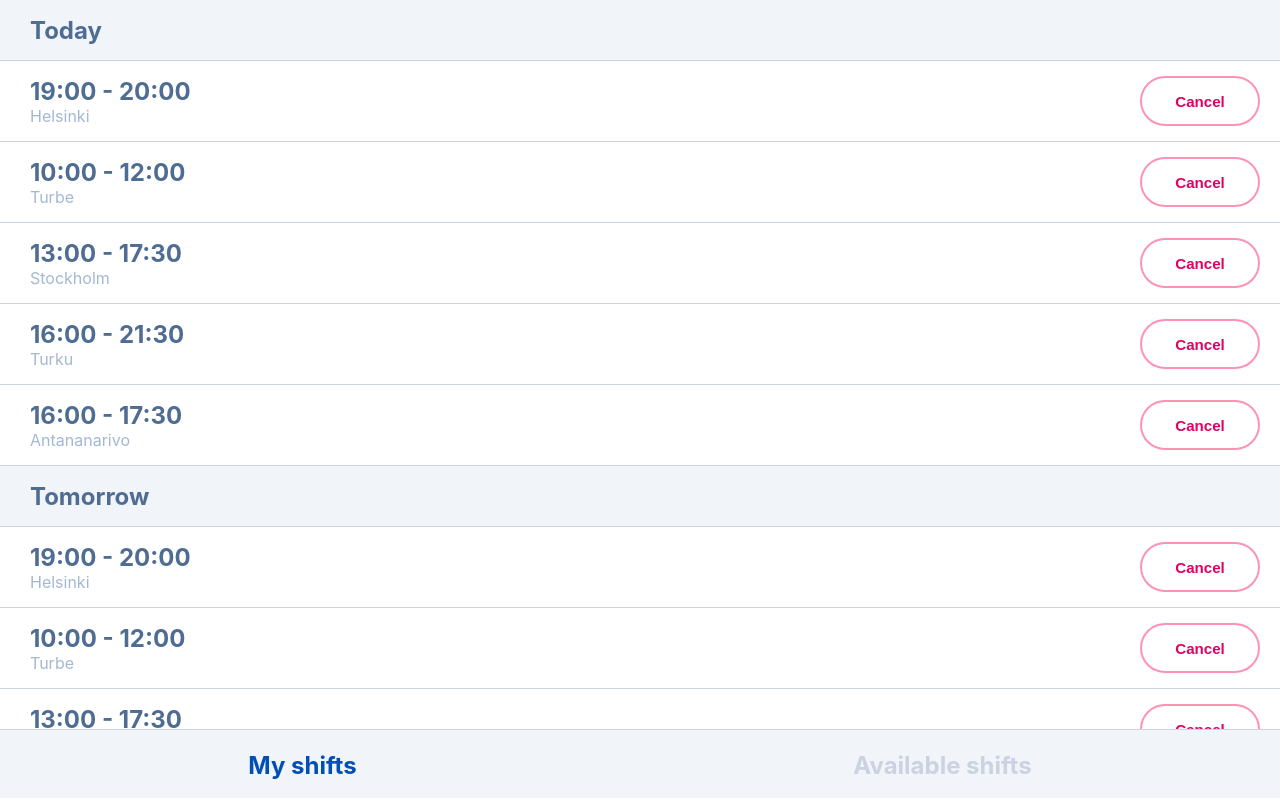
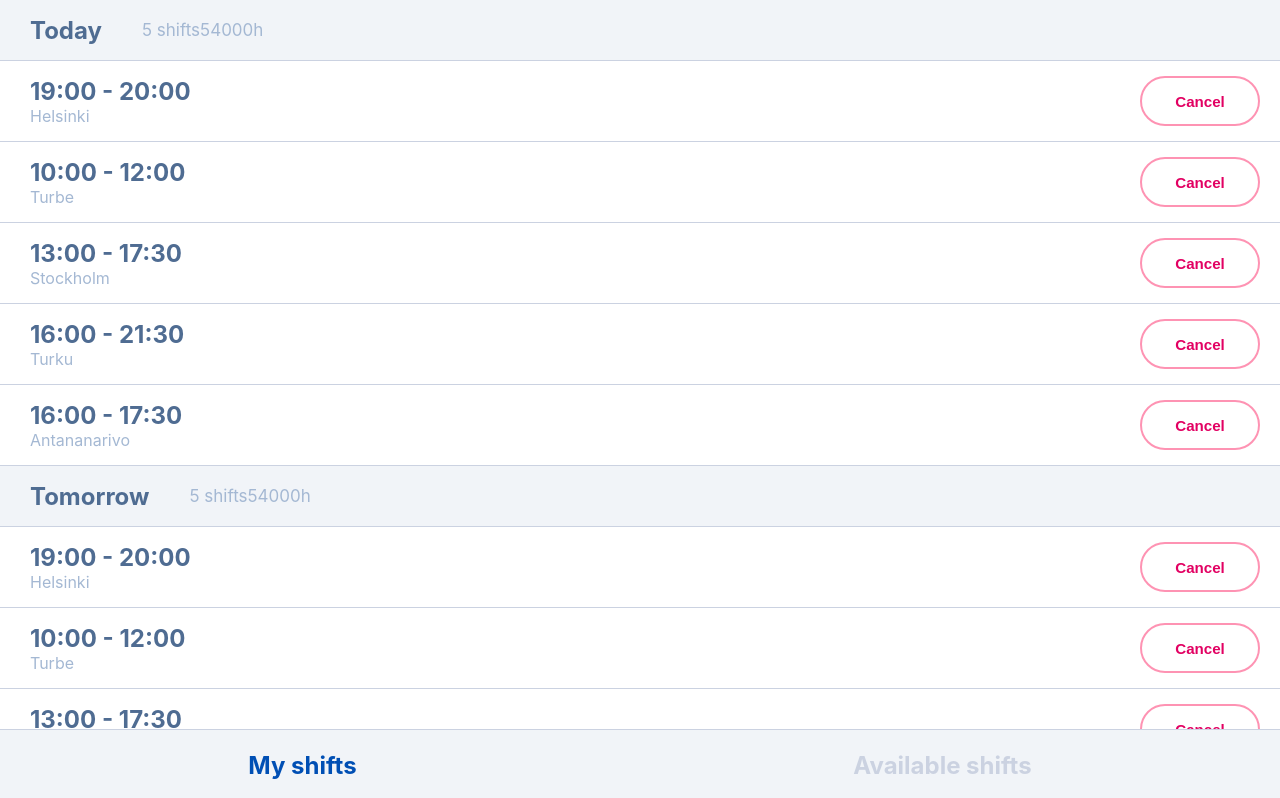
Before and after one commit to kaechesbord/tasks-app, a React (Create React App) app: page / in a window 1280 px wide. Shown: the top 798 px of the page. Built offline with nearby package versions, Linux system fonts and the light colour scheme.

Commit message:
n shifts n h

```diff
--- a/src/App.js
+++ b/src/App.js
@@ -4,27 +4,53 @@ import Tab from './components/Tab';
 import './App.css';
 import { DateTime } from 'luxon';
 import Footer from './components/Footer';
+import { mockDataTime } from './components/Tab';
+import { calculateTimeDuration } from './components/Tab';
+
+let startTime = 0;
+let endTime = 0;
+let time = 0;
+
+mockDataTime.map((item) => {
+  startTime = item.startTime;
+  endTime = item.endTime;
+  time = calculateTimeDuration(startTime, endTime);
+  return time;
+});
+
+export const mockData = [
+  {
+    date: 'Today',
+    when: DateTime.local().startOf('day').valueOf(),
+    time: time,
+  },
+  {
+    date: 'Tomorrow',
+    when: DateTime.local().plus({ days: 1 }).startOf('day').valueOf(),
+    time: time,
+  },
+  {
+    date: 'September 22',
+    when: DateTime.fromObject({ year: 2023, month: 9, day: 22 }).startOf('day').valueOf(),
+    time: time,
+  },
+];
 
 
-export const mockData = [
-  { date: 'Today',   when: DateTime.local().startOf('day').valueOf() },
-  { date: 'Tomorrow', when: DateTime.local().plus({ days: 1 }).startOf('day').valueOf() },
-  { date: 'September 22',when: DateTime.fromObject({ year: 2023, month: 9, day: 22 }).startOf('day')}
-];
-
+const shifts = mockDataTime.length;
 const App = () => {
   return (
     <div className="app-container">
       <div className="content-container">
         {mockData.map((data, index) => (
           <div key={index}>
-            <Header date={data.date} amnt={data.amnt} />
+            <Header date={data.date} shifts={shifts} time={data.time} />
             <Tab date={data.date} started={false} />
           </div>
         ))}
       </div>
-      <div className='footer-container'>
-      <Footer />
+      <div className="footer-container">
+        <Footer />
       </div>
     </div>
   );
--- a/src/components/Header.js
+++ b/src/components/Header.js
@@ -1,11 +1,11 @@
 import React from 'react';
 import './Header.css';
 
-const Header = ({ date, amnt }) => {
+const Header = ({ date, shifts, time }) => {
   return (
     <div className='header'>
       <h2>{date}</h2>
-      <h4>{amnt}</h4>
+      <h4>{shifts + " shifts" + time + "h"}</h4>
     </div>
   );
 };
--- a/src/components/Tab.js
+++ b/src/components/Tab.js
@@ -43,13 +43,19 @@ export const mockDataTime = [
   }),
 ];
 
+export function calculateTimeDuration(startTime, endTime) {
+  const formattedStartTime = DateTime.fromMillis(startTime)
+  const formattedEndTime = DateTime.fromMillis(endTime)
+  const time = formattedEndTime - formattedStartTime;
+  return time/100;
+}
+console.log(calculateTimeDuration(1430, 1600))
 const Tab = ({ startTime, endTime, location, started }) => {
   const [isStarted, setStarted] = useState(false);
   const [today, setToday] = useState()
 
   const formattedStartTime = DateTime.fromMillis(startTime).toFormat('HH:mm');
   const formattedEndTime = DateTime.fromMillis(endTime).toFormat('HH:mm');
-
   useEffect(() => {
     const currentTime = DateTime.local().toMillis();
     const startTimestamp = startTime;
```
